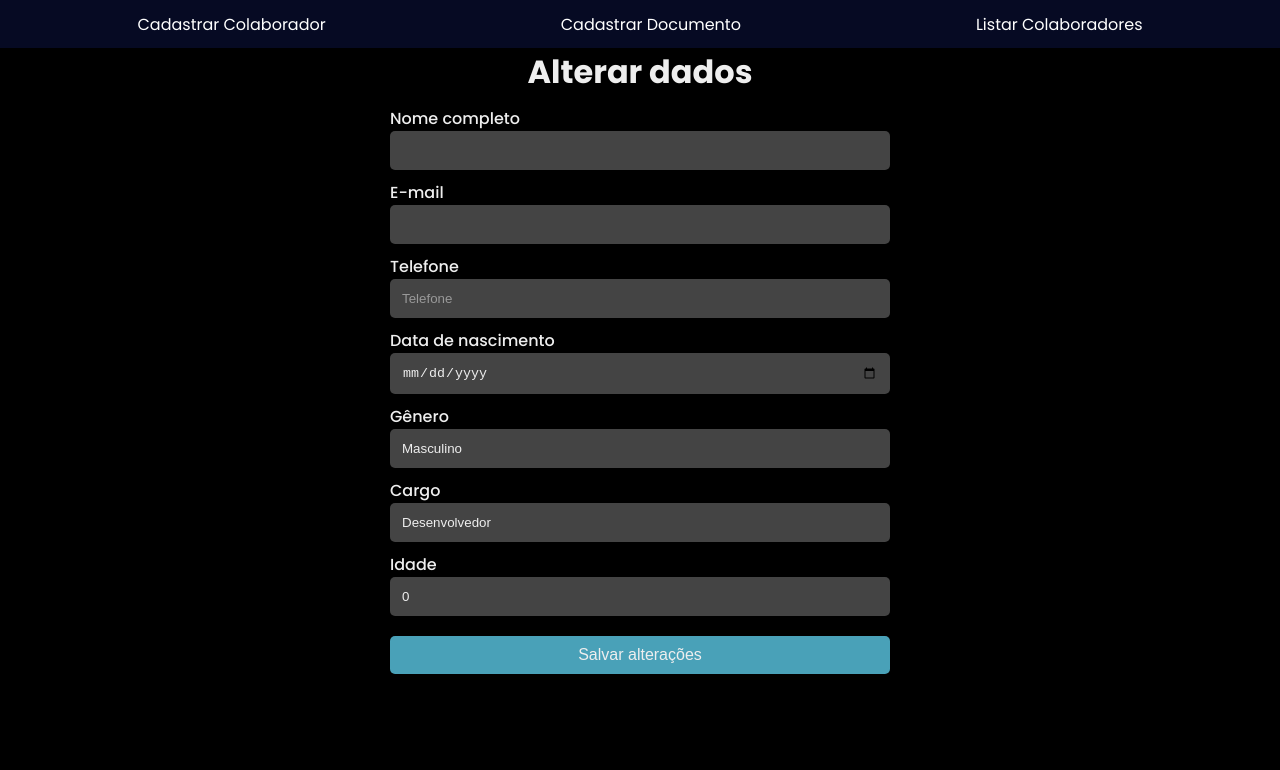
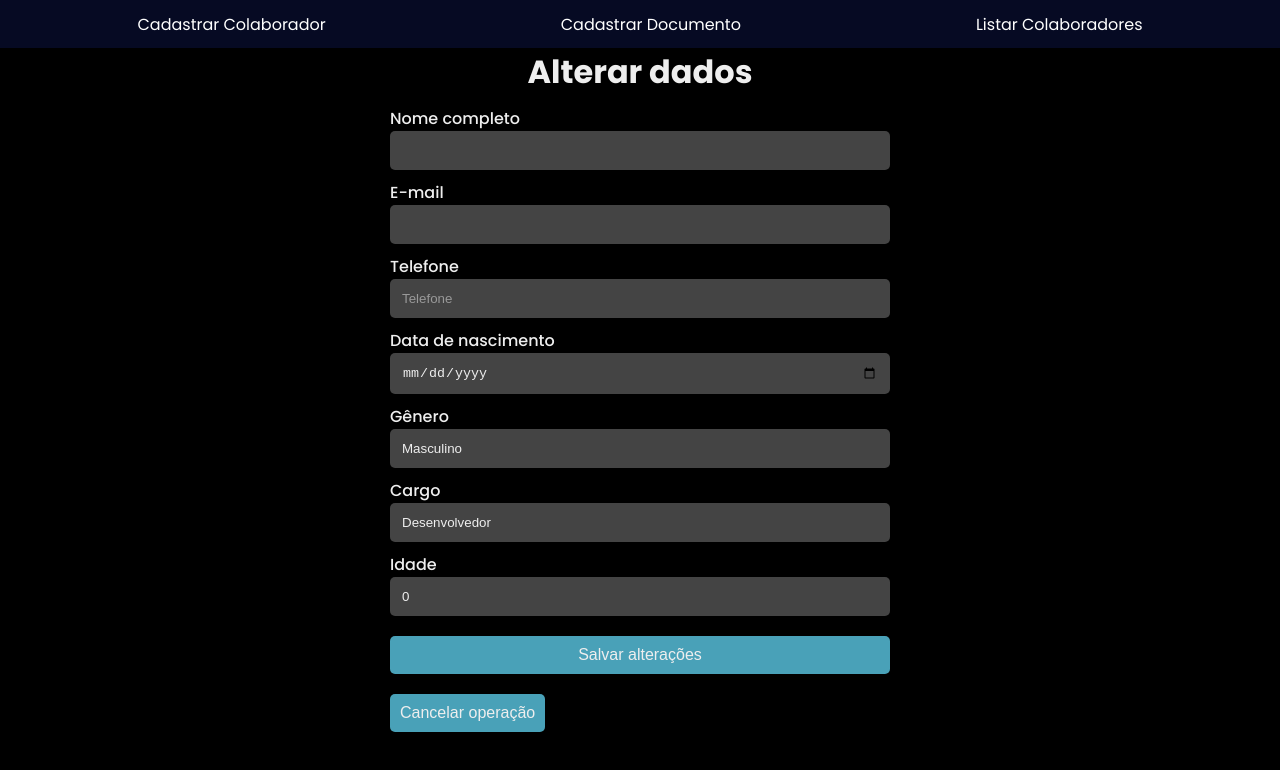
Before and after one commit to tatazzy/cadastronew, a React (Create React App) app: page /editar-pessoa/1 in a window 1280 px wide. Shown: the top 770 px of the page. Built offline with nearby package versions, Linux system fonts and the light colour scheme; no server answers.

Commit message:
adicao do botao de cancelar no formulario de cancelar edicao

```diff
--- a/src/Router.jsx
+++ b/src/Router.jsx
@@ -1,5 +1,4 @@
 import { Routes, Route } from "react-router-dom";
-
 import { Form } from "./components/Form";
 import { FormFuncionario } from "./components/FormFuncionario";
 import { FormEditarPessoa } from "./components/FormEditarPessoa";
--- a/src/components/FormEditarPessoa.jsx
+++ b/src/components/FormEditarPessoa.jsx
@@ -2,7 +2,7 @@ import React, { useState, useEffect } from "react";
 import axios from "axios";
 import InputMask from 'react-input-mask';
 import { Header } from './Header/index'
-import { useParams } from 'react-router-dom';
+import { useParams, Link } from 'react-router-dom';
 import { apiClient } from '../api/index.js';
 
 export const FormEditarPessoa = () => {
@@ -113,6 +113,11 @@ export const FormEditarPessoa = () => {
         <div className="form-group">
           <button type="submit">Salvar alterações</button>
         </div>
+        <div className="form-group">
+          <Link to="/listar-funcionario">
+            <button type="button">Cancelar operação</button>
+          </Link>
+        </div>
       </form>
     </div>
   );
```
